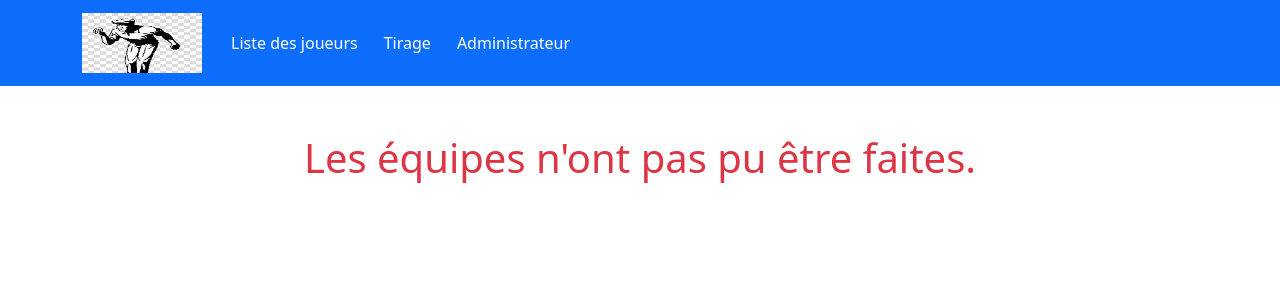
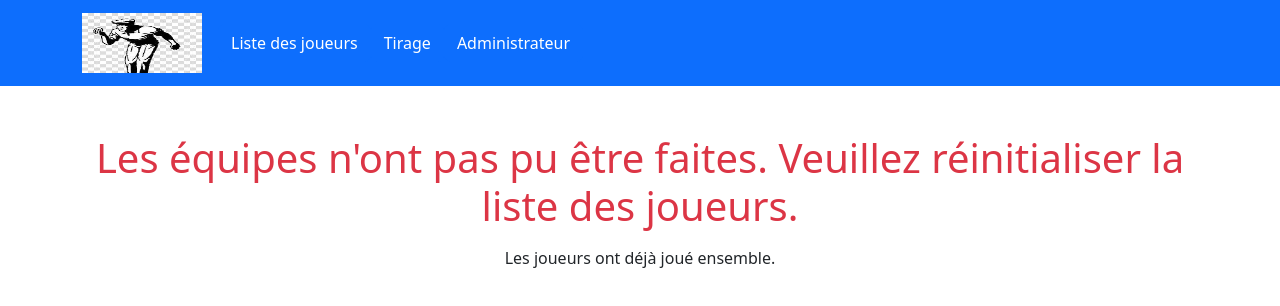
Before and after one commit to QuentinLasue/Projet-association-petanque, a React (Vite) app in the folder client/: page /tirage in a window 1280 px wide. Shown: the top 306 px of the page. Built offline with nearby package versions, Linux system fonts and the light colour scheme.

Commit message:
précisions sur un msg d'erreur

```diff
--- a/client/src/view/Tirage.jsx
+++ b/client/src/view/Tirage.jsx
@@ -276,7 +276,10 @@ function Tirage(){
                     ))}
                     </>
                 ):(
-                    <h1 className="mb-3 text-danger">Les équipes n'ont pas pu être faites. </h1>
+                    <>
+                    <h1 className="mb-3 text-danger">Les équipes n'ont pas pu être faites. Veuillez réinitialiser la liste des joueurs.  </h1>
+                    <p>Les joueurs ont déjà joué ensemble.</p>
+                    </>
                 )
                 }
                 </>
```
